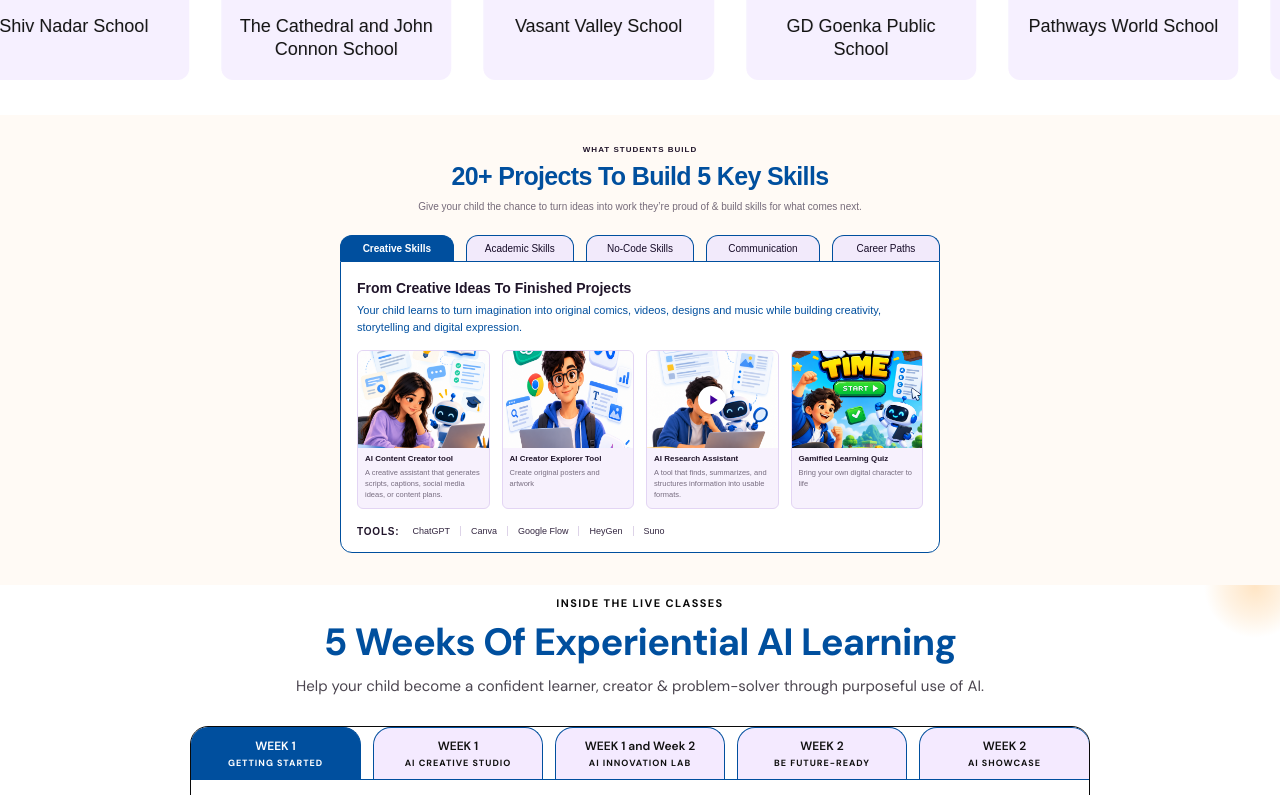
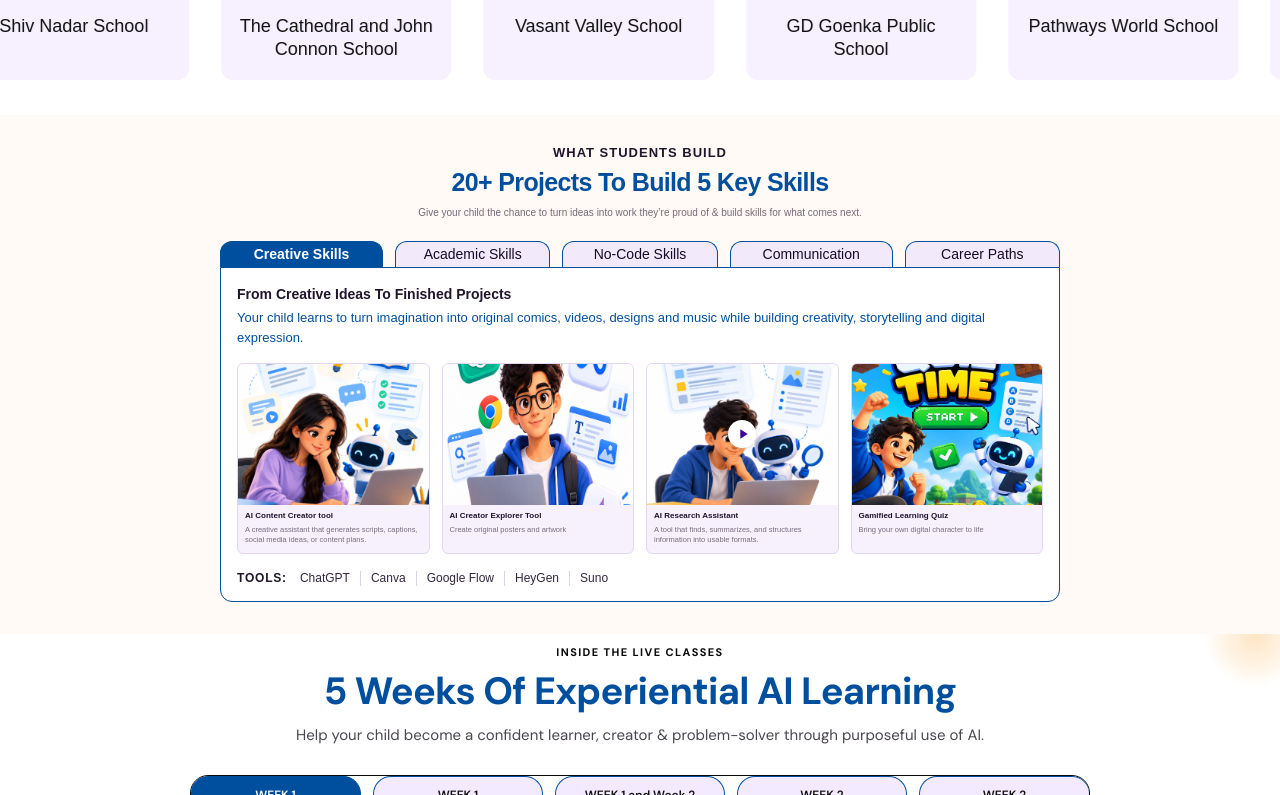
Before and after one commit to developerteam-lang/alkemy-landing-page, a React (Create React App) app: page / in a window 1280 px wide. Shown: the part 1665-2460 px from the top of the page. Built offline with nearby package versions, Linux system fonts and the light colour scheme.

Commit message:
mentor details, projects to build and logo in the circle v7

```diff
--- a/src/Footer.css
+++ b/src/Footer.css
@@ -54,6 +54,7 @@
   max-width: 100px;
   object-fit: contain;
   flex-shrink: 0;
+  border-radius: 20px;
 }
 
 .toi-footer__logo-text {
--- a/src/MentorsSection.css
+++ b/src/MentorsSection.css
@@ -165,7 +165,7 @@
 }
 
 .mentor-card__details .mentor-card__organization {
-  font-size: 6px;
+  font-size: 10px;
 }
 
 /* Instruction below the cards */
--- a/src/ProjectsToBuild.css
+++ b/src/ProjectsToBuild.css
@@ -1,6 +1,8 @@
+@import url("https://fonts.googleapis.com/css2?family=DM+Sans:wght@400;500;600;700&display=swap");
+
 .projects-build {
   width: 100%;
-  padding: 30px 20px 32px;
+  padding: 30px 220px 32px 220px;
   background: #fffaf5;
   box-sizing: border-box;
   font-family: Arial, Helvetica, sans-serif;
@@ -21,7 +23,7 @@
 
 .projects-build__eyebrow {
   margin: 0 0 7px;
-  font-size: 8px;
+  font-size: 13px;
   line-height: 1.2;
   font-weight: 700;
   letter-spacing: 1px;
@@ -45,9 +47,10 @@
   color: #756a79;
 }
 
+/* Desktop: use the full available screen width */
 .projects-build__container {
   width: 100%;
-  max-width: 600px;
+  max-width: none;
   margin: 0 auto;
 }
 
@@ -73,15 +76,11 @@
   background: #f2eafb;
   color: #160b27;
   font-family: inherit;
-  font-size: 10px;
+  font-size: 14px;
   font-weight: 400;
   cursor: pointer;
-  transition:
-    background 180ms ease,
-    color 180ms ease;
+  transition: background 180ms ease, color 180ms ease;
 }
-
-
 
 .projects-build__tab:hover {
   background: #e6d7f8;
@@ -117,7 +116,7 @@
 .projects-build__description {
   margin: 0;
   color: #004f9e;
-  font-size: 11px;
+  font-size: 13px;
   line-height: 1.55;
   font-weight: 400;
 }
@@ -148,7 +147,7 @@
   display: block;
   width: 100%;
   height: 100%;
-  object-fit:cover;
+  object-fit: cover;
   transition: transform 220ms ease;
 }
 
@@ -210,7 +209,7 @@
 
 .projects-build__tools-label {
   color: #21152b;
-  font-size: 10px;
+  font-size: 12px;
   font-weight: 800;
   letter-spacing: 0.8px;
 }
@@ -226,7 +225,7 @@
   padding: 0 10px;
   border-right: 1px solid #ddd3e8;
   color: #332640;
-  font-size: 9px;
+  font-size: 12px;
   line-height: 1.2;
 }
 
@@ -239,10 +238,15 @@
   border-right: none;
 }
 
-/* Tablet and mobile responsiveness */
+/* Tablet and mobile: preserve the existing responsive layout */
 @media (max-width: 600px) {
   .projects-build {
     padding: 26px 14px;
+  }
+
+  .projects-build__container {
+    width: 100%;
+    max-width: 100%;
   }
 
   .projects-build__title {
```
